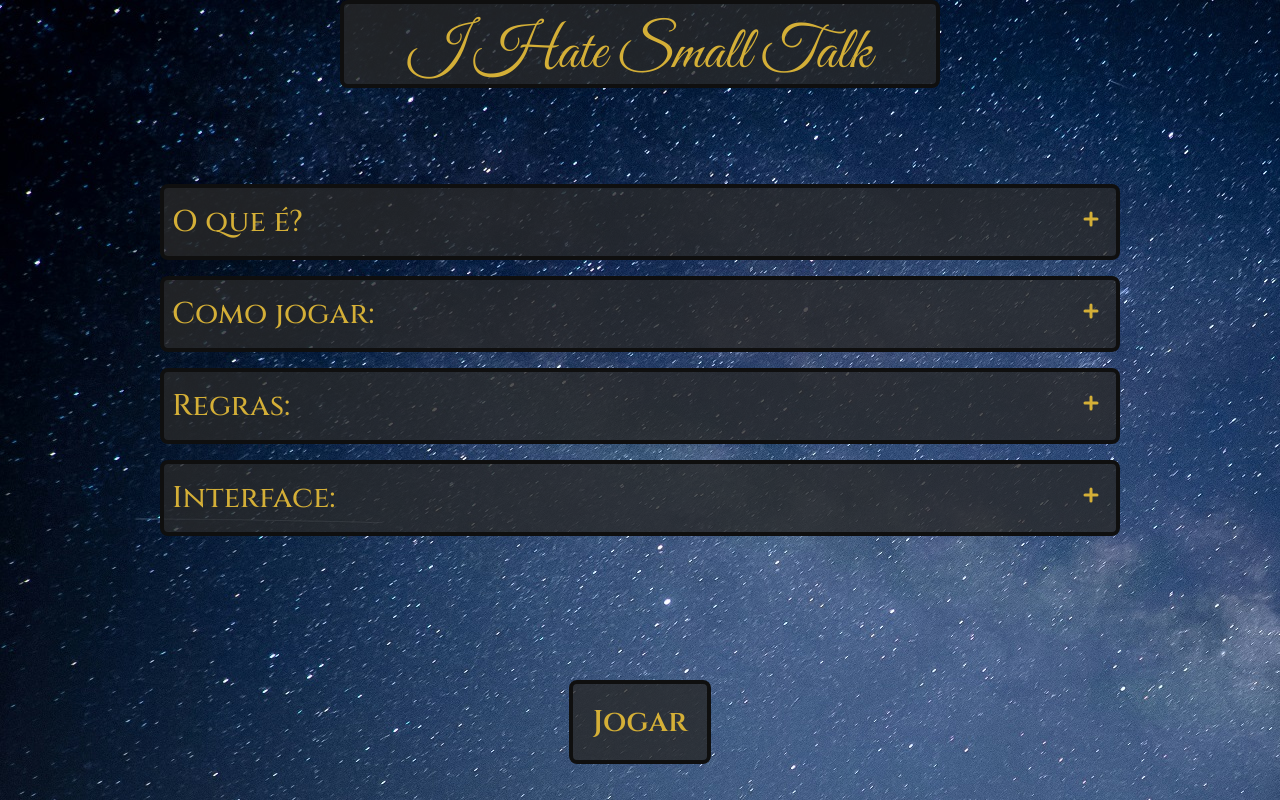
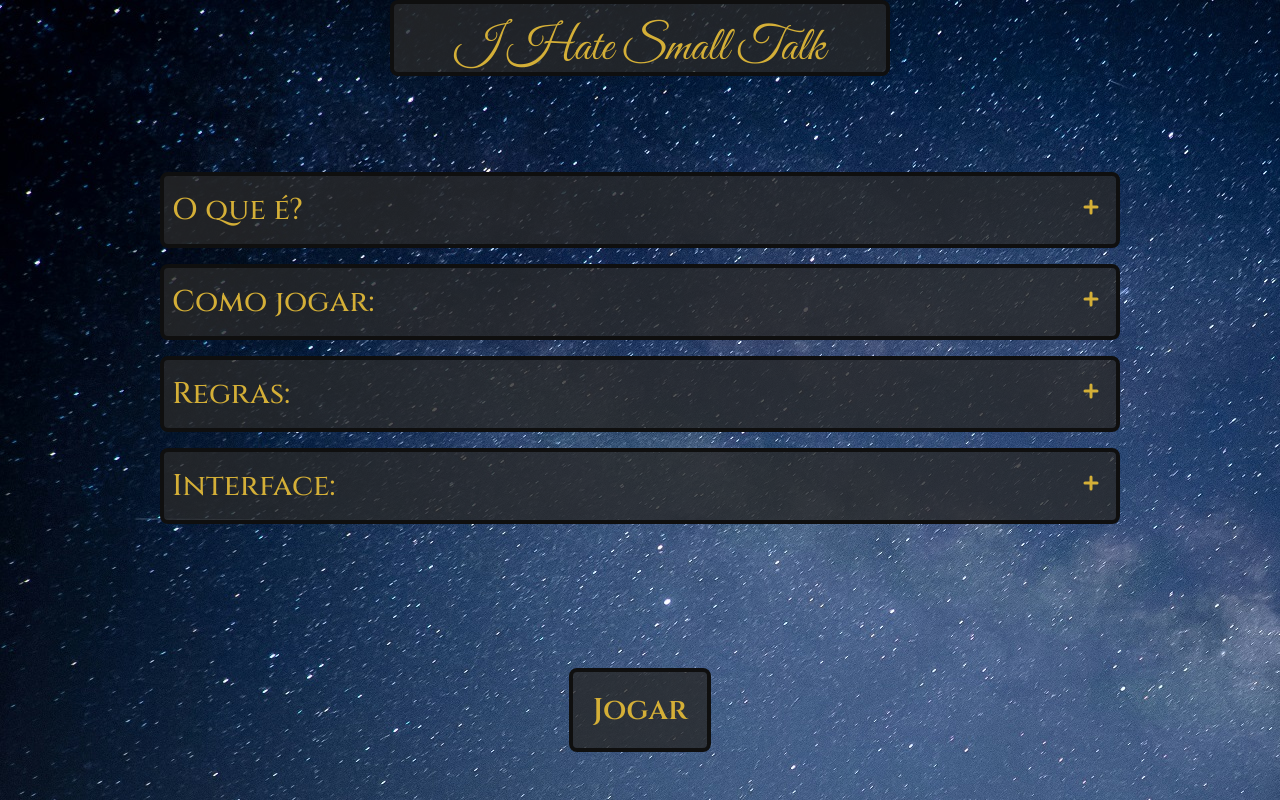
Before and after one commit to PedroMartini98/ihatesmalltalk, a Next.js app: page / in a window 1280 px wide. Built offline with nearby package versions, Linux system fonts and the light colour scheme.

Commit message:
alterando header pra celular³

```diff
--- a/src/app/page.tsx
+++ b/src/app/page.tsx
@@ -18,9 +18,9 @@ export default function Home() {
   return (
     <main className="backgroundiv1 bg-cover min-h-screen overflow-hidden">
       <div className="flex  flex-col items-center justify-between ">
-        <div className="caixa mb-[6rem] w-[600px]">
+        <div className="caixa mb-[6rem] w-[500px]">
           <p
-            className={`text-metal-gold ${gv.className} px-5 text-center pt-5 overflow-hidden text-6xl hover:cursor-pointer`}
+            className={`text-metal-gold ${gv.className} px-5 text-center pt-5 overflow-hidden text-5xl hover:cursor-pointer`}
           >
             I Hate Small Talk
           </p>
--- a/src/app/play/page.tsx
+++ b/src/app/play/page.tsx
@@ -98,7 +98,7 @@ export default function Play() {
           onClick={() => {
             router.push("/");
           }}
-          className={` ${gv.className} px-5 pt-5 text-center w-[600px] text-6xl caixa text-metal-gold hover:cursor-pointer`}
+          className={` ${gv.className} px-5 pt-5 text-center w-[550px] text-5xl caixa text-metal-gold hover:cursor-pointer`}
         >
           I Hate Small Talk
         </div>
```
